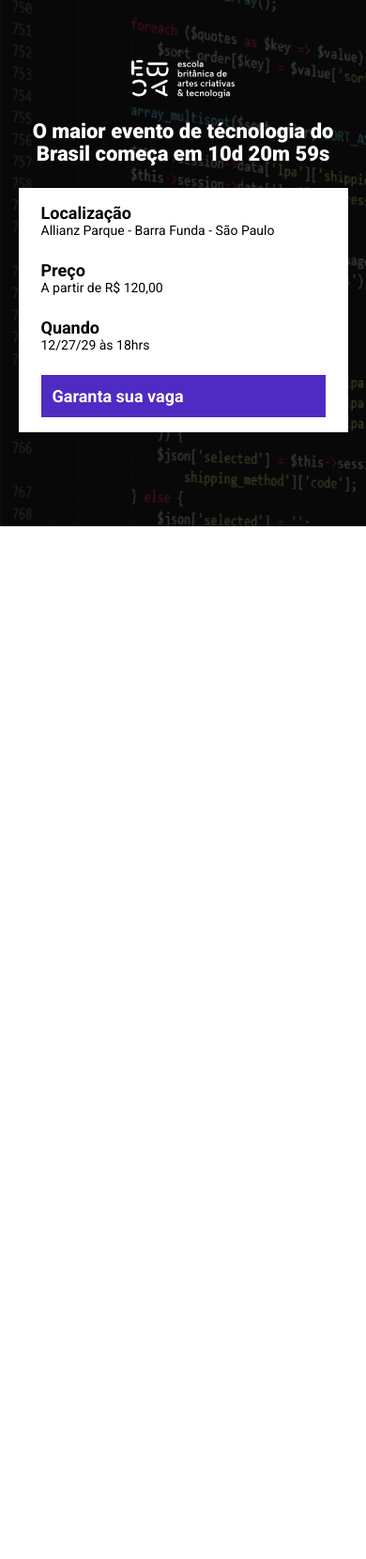
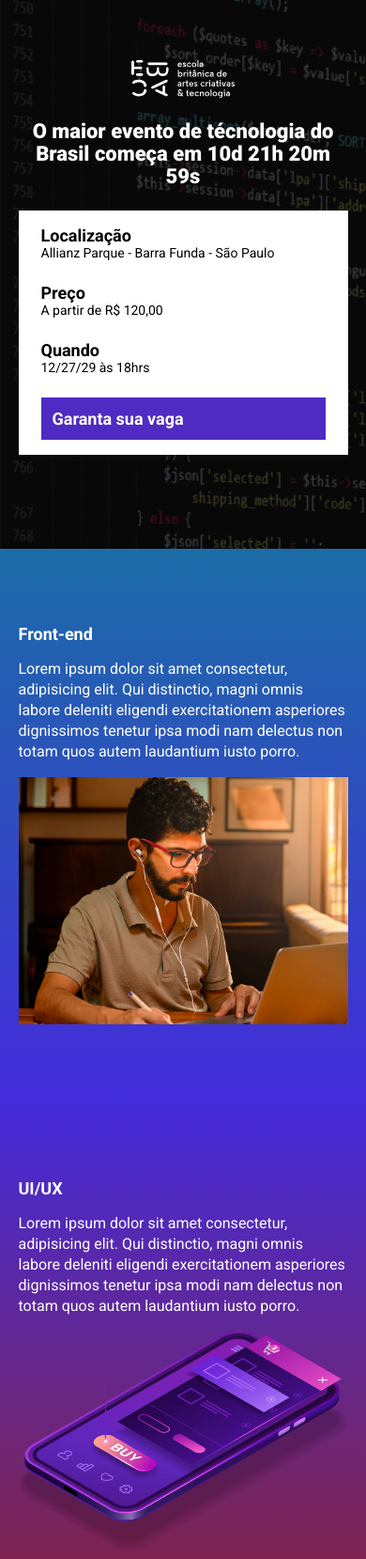
Before and after one commit to Jean-Carllo-Roseti/parercelAula, a website built with Parcel: page src/index.html in a window 390 px wide. Shown: the top 1659 px of the page at 94% size. Before the commit the page ends 844 px from the top, so only its background shows below. Built offline with nearby package versions, Linux system fonts and the light colour scheme.

Commit message:
finalizado o css do projeto, iniciando a fase do contador.

```diff
--- a/src/index.html
+++ b/src/index.html
@@ -9,13 +9,14 @@
     <link rel="preconnect" href="https://fonts.gstatic.com" crossorigin>
     <link href="https://fonts.googleapis.com/css2?family=Roboto:wght@400;700&display=swap" rel="stylesheet">
     <link href="https://fonts.googleapis.com/css2?family=Roboto:wght@700;900&display=swap" rel="stylesheet">
+    <link rel="stylesheet" href="https://unpkg.com/aos@next/dist/aos.css" />
 </head>
 <body>
     <header class="hero">
         <div class="container">
             <img  class="hero__logo" src="../src/images/ebac_logo.svg" alt="Logo marcar EBAC">
             <p class="hero__text">
-                O maior evento de técnologia do Brasil começa em 10d 20m 59s
+                O maior evento de técnologia do Brasil começa em 10d 21h 20m 59s
             </p>
             <div class="info-bar">
                 <ul class="info-bar__infos">
@@ -36,8 +37,51 @@
             </div>
         </div>
     </header>
-
-
+    <section class="event event--frontend">
+        <div class="container" data-aos="fade-right">
+            <div class="event__details" >
+                <h2 class="event__details__title">Front-end</h2>
+                <p class="event__details__description">
+                    Lorem ipsum dolor sit amet consectetur, adipisicing elit. Qui distinctio, magni omnis labore deleniti eligendi exercitationem asperiores dignissimos tenetur ipsa modi nam delectus non totam quos autem laudantium iusto porro.
+                </p>
+            </div>
+            <img class="event__image" src="./images/frontend.png" alt="logo front-end">
+        </div>
+    </section>
+    <section class="event event--ui-ux event--image-left">
+        <div class="container" data-aos="fade-left">
+            <div class="event__details" >
+                <h2 class="event__details__title">UI/UX</h2>
+                <p class="event__details__description">
+                    Lorem ipsum dolor sit amet consectetur, adipisicing elit. Qui distinctio, magni omnis labore deleniti eligendi exercitationem asperiores dignissimos tenetur ipsa modi nam delectus non totam quos autem laudantium iusto porro.
+                </p>
+            </div>
+            <img class="event__image" src="./images/ui-ux.png" alt="logo UI/UX">
+        </div>
+    </section>
+    <section class="event event--data-science">
+        <div class="container" data-aos="fade-right">
+            <div class="event__details" >
+                <h2 class="event__details__title">Data-Science</h2>
+                <p class="event__details__description">
+                    Lorem ipsum dolor sit amet consectetur, adipisicing elit. Qui distinctio, magni omnis labore deleniti eligendi exercitationem asperiores dignissimos tenetur ipsa modi nam delectus non totam quos autem laudantium iusto porro.
+                </p>
+            </div>
+            <img class="event__image" src="./images/data.png" alt="logo data-science">
+        </div>
+    </section>
+    <section class="event event--backend event--image-left">
+        <div class="container" data-aos="fade-left">
+            <div class="event__details" >
+                <h2 class="event__details__title">Back-end</h2>
+                <p class="event__details__description">
+                    Lorem ipsum dolor sit amet consectetur, adipisicing elit. Qui distinctio, magni omnis labore deleniti eligendi exercitationem asperiores dignissimos tenetur ipsa modi nam delectus non totam quos autem laudantium iusto porro.
+                </p>
+            </div>
+            <img class="event__image" src="./images/backend.png" alt="logo back-end">
+        </div>
+    </section>
+    <script src="https://unpkg.com/aos@next/dist/aos.js"></script>
     <script src="./scripts/main.js"></script>
 </body>
 </html>
--- a/src/scripts/main.js
+++ b/src/scripts/main.js
@@ -0,0 +1 @@
+AOS.init();
--- /dev/null
+++ b/src/styles/_event.scss
@@ -0,0 +1,63 @@
+@use 'variaveis';
+
+.event {
+    padding: 80px 0;
+
+    &--frontend {
+        background-image: linear-gradient(variaveis.$blue1, variaveis.$blue2);
+    }
+    &--ui-ux {
+        background-image: linear-gradient(variaveis.$blue2, variaveis.$pink);
+    }
+    &--data-science {
+        background-image: linear-gradient(variaveis.$pink, variaveis.$yellow);
+    }
+    &--backend {
+        background-image: linear-gradient(variaveis.$yellow, variaveis.$pink);
+    }
+
+    &--image-left {
+        .container {
+            flex-direction: row-reverse;
+        }
+    }
+
+
+    .container {
+        display: flex;
+        gap: 40px;
+    }
+
+    &__image {
+        max-width: 360px;
+    }
+
+    &__details {
+
+        &__title {
+            font-size: 18px;
+            font-weight: bold;
+            margin-bottom: 16px;
+        }
+
+        &__description {
+
+            line-height: 22px;
+        }
+    }
+
+    @media (max-width: 640px) {
+        .container {
+            display: block;
+        }
+
+        &__image {
+            max-width: 100%;
+        }
+
+        &__details {
+            margin-right: 0;
+            margin-bottom: 16px;
+        }
+    }
+}
--- a/src/styles/_hero.scss
+++ b/src/styles/_hero.scss
@@ -11,13 +11,13 @@
         position: relative;
     }
 
-    &::before {
+    &::before { //over lay**APRENDER SOBRE!!
         position: absolute;
         top: 0;
         left: 0;
         width: 100%;
         height: 100%;
-        background-color: #000;
+        background-color: variaveis.$secundaryText;
         content: '';
         opacity: .7;
     }
--- a/src/styles/components/_buttons.scss
+++ b/src/styles/components/_buttons.scss
@@ -1,3 +1,5 @@
+@use '../variaveis';
+
 .button {
     padding: 12px;
     font-size: 18px;
@@ -9,7 +11,7 @@
 
     &--primary {
         color: #fff;
-        background-color: #4f2ac3;
+        background-color: variaveis.$buttonColor;
     }
 
     @media (max-width: 640px) {
--- a/src/styles/components/infos_bar.scss
+++ b/src/styles/components/infos_bar.scss
@@ -1,3 +1,4 @@
+@use '../variaveis';
 
 .info-bar {
     padding: 16px 24px;
--- a/src/styles/main.scss
+++ b/src/styles/main.scss
@@ -1,8 +1,9 @@
 @use 'reset';
-@use 'variaveis';
 @use 'hero';
 @use 'components/infos_bar';
 @use 'components/buttons';
+@use 'event';
+@use 'variaveis';
 
 .container {
     width: 960px;
--- a/src/styles/reset.scss
+++ b/src/styles/reset.scss
@@ -5,6 +5,6 @@
     margin: 0;
     padding: 0;
     font-family: variaveis.$titulos;
-    color: #fff;
+    color: variaveis.$firstText;
     list-style: none;
 }
--- a/src/styles/variaveis.scss
+++ b/src/styles/variaveis.scss
@@ -1,2 +1,13 @@
+//fonts
+$titulos: 'Roboto', sans-serif;
 
-$titulos: 'Roboto', sans-serif;
+//textColors
+$firstText: #fff;
+$secundaryText: #000;
+
+//gradientColors
+$blue1: #1b6ca7;
+$blue2: #442bdb;
+$pink: #86223b;
+$yellow: #9c7912;
+$buttonColor: #4f2ac3;
```
